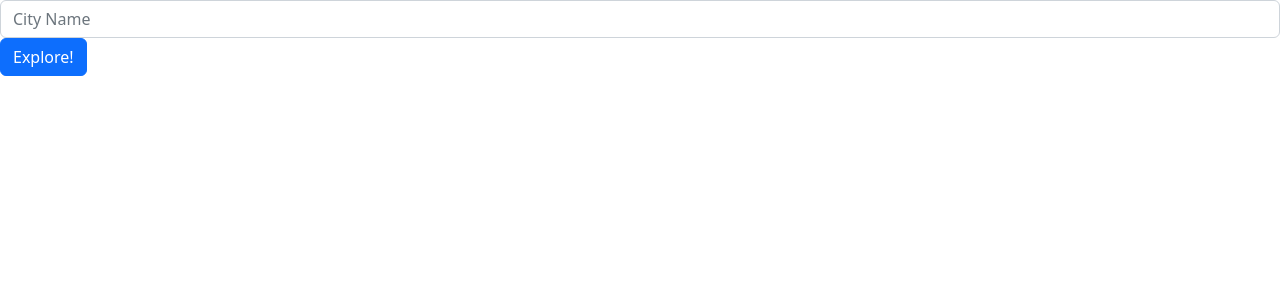
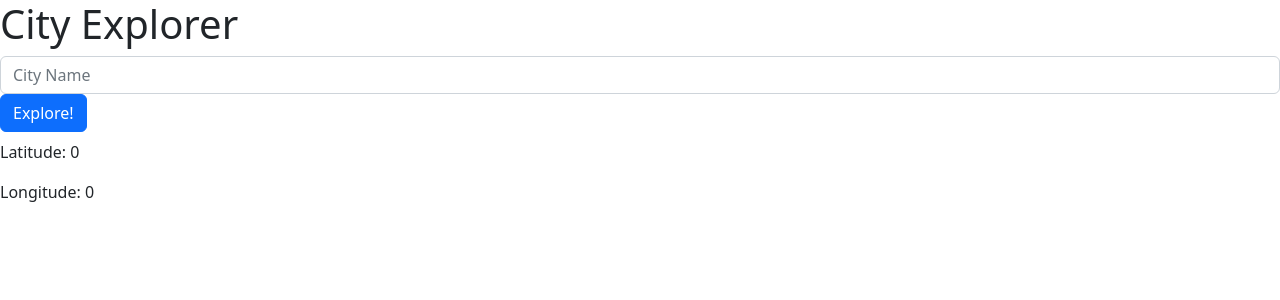
Before and after one commit to modopo/city-explorer, a React (Create React App) app: page / in a window 1280 px wide. Shown: the top 300 px of the page. Built offline with nearby package versions, Linux system fonts and the light colour scheme.

Commit message:
returned api result to City component

```diff
--- a/src/App.js
+++ b/src/App.js
@@ -1,8 +1,7 @@
 import React from 'react';
-import SearchForm from './SearchForm';
 import axios from 'axios';
-
-
+import Header from './Header';
+import Main from './Main';
 
 class App extends React.Component {
 
@@ -45,10 +44,15 @@ class App extends React.Component {
 
   render() {
     return (
-      <SearchForm
-        searchSubmit={this.searchSubmit}
-        searchInput={this.handleSearchInput}
-      />
+      <>
+        <Header
+          searchSubmit={this.searchSubmit}
+          searchInput={this.handleSearchInput}
+        />
+        <Main
+          data={this.state}
+        />
+      </>
     );
   }
 }
--- /dev/null
+++ b/src/City.js
@@ -0,0 +1,18 @@
+import React from 'react';
+
+class City extends React.Component{
+
+  render() {
+    return (
+      <>
+        <h2>{this.props.data.display_name}</h2>
+        <p>Latitude: {this.props.data.latitude}</p>
+        <p>Longitude: {this.props.data.longitude}</p>
+      </>
+    );
+  }
+
+
+}
+
+export default City;
--- /dev/null
+++ b/src/Header.js
@@ -0,0 +1,18 @@
+import React from "react";
+import SearchForm from "./SearchForm";
+
+class Header extends React.Component {
+  render() {
+    return (
+      <header>
+        <h1>City Explorer</h1>
+        <SearchForm
+          searchSubmit={this.props.searchSubmit}
+          searchInput={this.props.searchInput}
+        />
+      </header>
+    )
+  }
+}
+
+export default Header;
--- /dev/null
+++ b/src/Main.js
@@ -0,0 +1,17 @@
+import React from 'react';
+import City from './City';
+
+class Main extends React.Component{
+
+  render() {
+    return (
+      <City
+        data={this.props.data}
+      />
+    );
+  }
+
+
+}
+
+export default Main;
```
